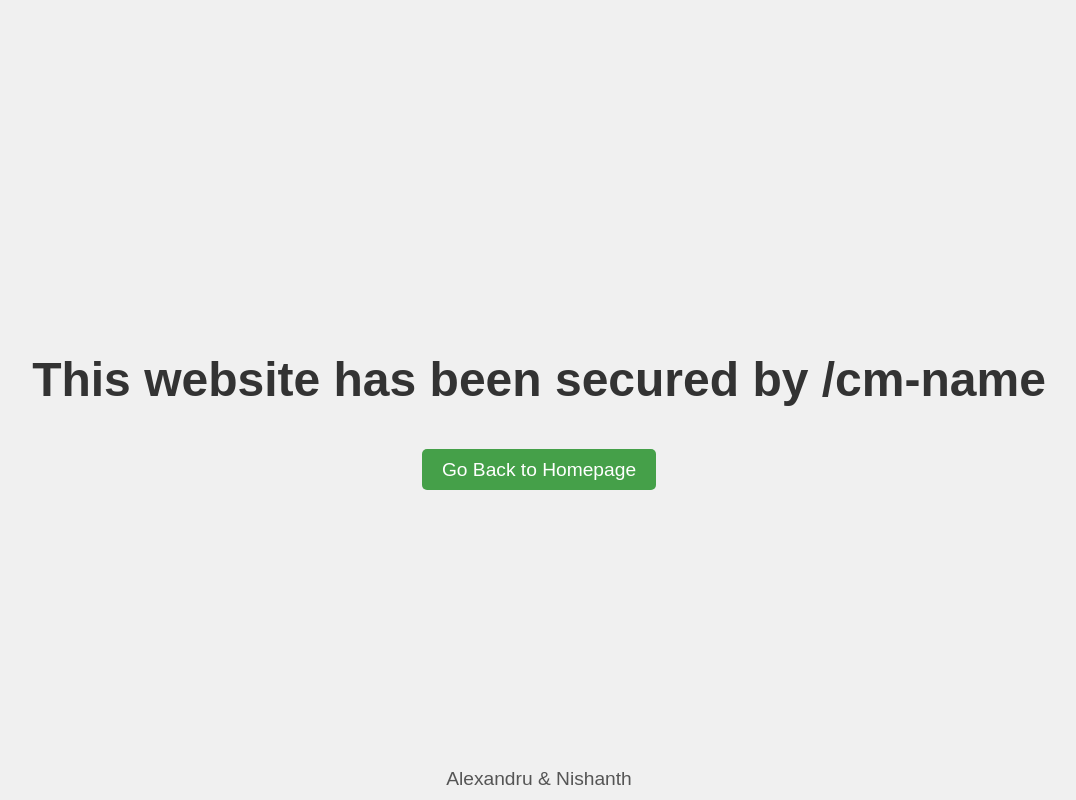
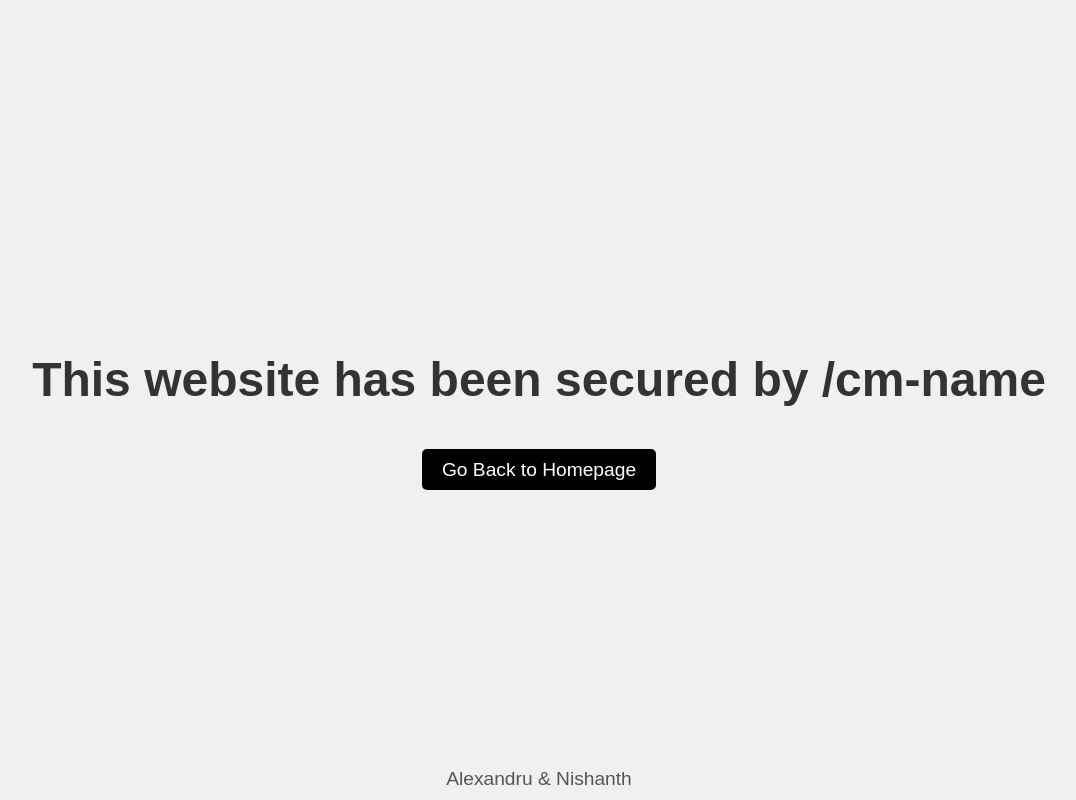
Before and after one commit to 7-902-bkfdihfa-5848-fjnfj-cd/nodevtoolsallowed, a plain HTML site: page index.html in a window 1280 px wide. In both pictures the pointer is over the link "Go Back to Homepage". Shown: the whole page, without its empty margins (101-1177 px from the left). Drawn offline with Linux system fonts and the light colour scheme.

Commit message:
Update index.html

```diff
--- a/index.html
+++ b/index.html
@@ -36,10 +36,9 @@
             color: white;
             text-decoration: none;
             border-radius: 5px;
-            transition: background-color 0.3s ease;
         }
         .back-button:hover {
-            background-color: #45a049;
+            background-color: #000000;
         }
     </style>
 </head>
```
